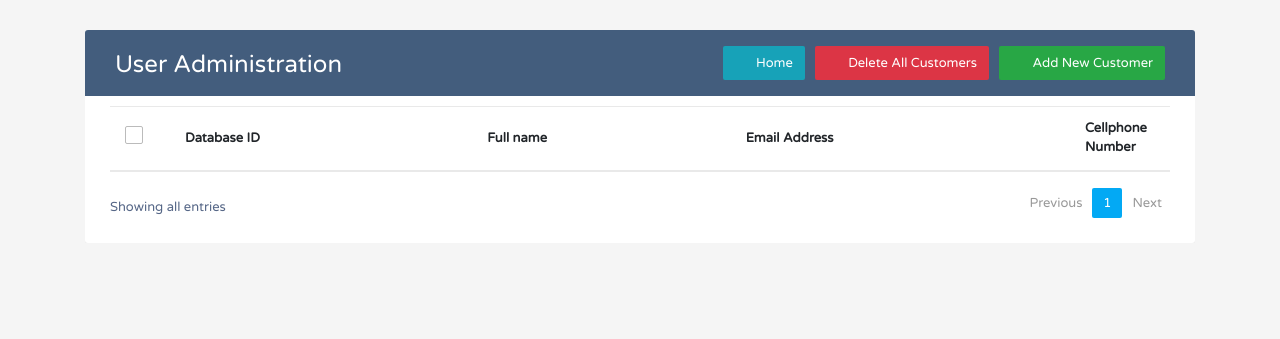
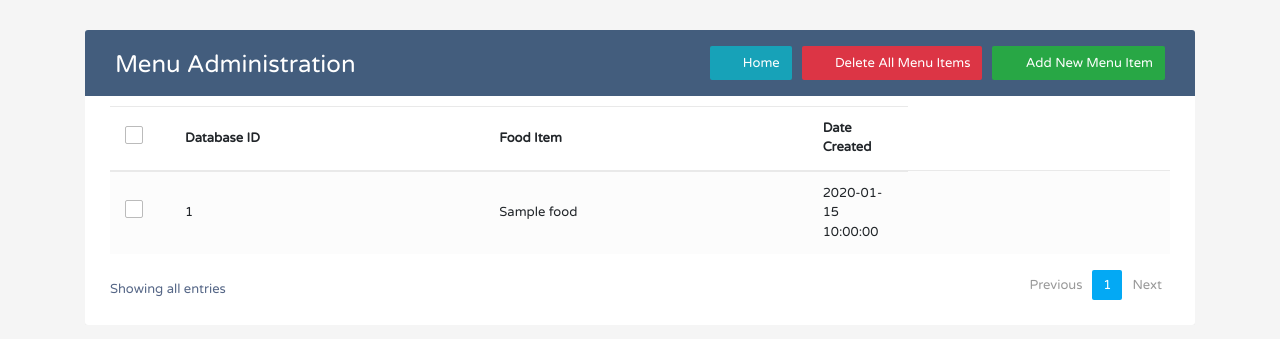
Before and after one commit to JoshuaSmeda/chippies-eats-SPA, a Flask app: page /director/menu_administration in a window 1280 px wide. Shown: the top 339 px of the page. Run offline with Flask 2, Linux system fonts and the light colour scheme; tables that the repository leaves empty hold one stand-in row (values such as "Sample post"); lists and menus that the app fills with data are empty; some libraries are stand-ins or nearby versions.

Commit message:
Fixing up menu administration

```diff
--- a/app.py
+++ b/app.py
@@ -3,6 +3,7 @@ import uuid
 from flask import Flask, request, abort, jsonify, render_template
 from flask_cors import CORS
 from models import setup_db, Food, Order, User, db_drop_and_create_all
+from datetime import datetime
 
 from sqlalchemy.exc import SQLAlchemyError, IntegrityError
 
@@ -79,6 +80,46 @@ def create_app(test_config=None):
         return render_template("pending_orders.html", order_rows=orders, food_orders=count_orders);
 
 
+    @app.route("/add_menu_item", methods=['POST'])
+    def add_menu_item():
+        date_now = datetime.now()
+        date_time = date_now.strftime("%d/%m/%Y")
+        obj = Food(request.form['title'], date_time)
+        try:
+            Food.insert(obj)
+        except SQLAlchemyError as exc:
+            print(exc)
+            return jsonify({"error": "Error occurred when attempting to add menu item"})
+        else:
+            return jsonify({"name": "Menu item successfully added - Reloading"})
+
+
+    @app.route("/delete_all_menu_items", methods=['POST'])
+    def delete_all_menu_items():
+        try:
+            obj = Food.query.all()
+            for item in obj:
+                Food.delete(item)
+        except SQLAlchemyError as exc:
+            print(exc)
+            return jsonify({"error": "Unable to delete all items"})
+        else:
+            return jsonify({"name": "All items successfully deleted - Reloading in 5 seconds"})
+
+
+    @app.route('/delete_menu_item', methods=['POST'])
+    def delete_menu_item():
+        record_id = request.form['itemid']
+        try:
+            obj = Food.query.filter(Food.id == record_id)
+            for item in obj:
+                Food.delete(item)
+        except:
+            return jsonify({"error": "Unable to delete record"})
+        else:
+            return jsonify({"name": "Successfully deleted record"})
+
+
     @app.route("/add_user", methods=['POST'])
     def add_user():
         full_name = request.form['full_name']
@@ -86,10 +127,10 @@ def create_app(test_config=None):
         phone_number = request.form['phone_number']
         obj = User(full_name, email_address, phone_number)
         try:
-            add_users = User.insert(obj)
+            User.insert(obj)
         except SQLAlchemyError as exc:
             print(exc)
-            return jsonify({"error": "Error occured when attempting to add user"})
+            return jsonify({"error": "Error occurred when attempting to add user"})
         else:
             return jsonify({"name": "User successfully added - Reloading"})
 
@@ -106,6 +147,7 @@ def create_app(test_config=None):
         else:
             return jsonify({"name": "Successfully deleted record"})
 
+
     @app.route('/delete_all_users', methods=['POST'])
     def delete_all_users():
         try:
@@ -116,15 +158,24 @@ def create_app(test_config=None):
             print(exc)
             return jsonify({"error": "Unable to delete all users"})
         else:
-            return jsonify({"name": "All users successfully deleted - Reloading in 10 seconds"})
+            return jsonify({"name": "All users successfully deleted - Reloading in 5 seconds"})
 
+    @app.route('/remove_pending_orders')
+    def remove_pending_orders():
+        try:
+            obj = Order.query.all()
+            for order in obj:
+                Order.delete(order)
+        except SQLAlchemyError as exc:
+            print(exc)
+        return '', 200
 
     @app.errorhandler(500)
     def server_error(error):
         return jsonify({
             "success": False,
             "error": 500,
-            "message": "Server Error. Ensure PSQL is up and running"
+            "message": "Server Error. Check server logs!"
         }), 500
 
     return app
--- a/models.py
+++ b/models.py
@@ -1,7 +1,6 @@
 import os
 from sqlalchemy import Column, String, Integer, create_engine
 from flask_sqlalchemy import SQLAlchemy
-from datetime import date
 
 db = SQLAlchemy()
 
@@ -96,8 +95,8 @@ class Food(db.Model):
     created_date = Column(db.DateTime)
 
     def __init__(self, title, created_date):
-        self_title = title
-        self.created_date = date.today()
+        self.title = title
+        self.created_date = created_date
 
     def details(self):
         return {
--- a/templates/menu_administration.html
+++ b/templates/menu_administration.html
@@ -260,20 +260,17 @@ $(document).ready(function(){
 		}
 	});
 
-	// Adds a single user
+	// Adds a single menu item
     $("#submit-btn").on("click", function(event) {
-        var full_name = $('input[name="add_full_name"]').val();
-		var email_address = $('input[name="add_email_address"]').val();
-		var phone_number = $('input[name="add_phone_number"]').val();
+        var title = $('input[name="add_title"]').val();
 
 		$.ajax({
 			data : {
-				full_name: full_name,
-				email_address: email_address,
-				phone_number: phone_number
+				title: title,
+
 			},
 			type: 'POST',
-			url: '/add_user'
+			url: '/add_menu_item'
 		})
 		.done(function(data) {
 			if (data.error) {
@@ -293,16 +290,16 @@ $(document).ready(function(){
 		event.preventDefault();
     })
 
-    // Deletes a single customer
+    // Deletes a single item
 	$(document).on('click', ".delete", function() {
-		var userid = $(this).attr("data-id");
-		console.log(userid)
+		var itemid = $(this).attr("data-id");
+		console.log(itemid)
 		$.ajax ({
 			data : {
-				userid: userid,
+				itemid: itemid,
 			},
 			type: 'POST',
-			url: '/delete_user'
+			url: '/delete_menu_item'
 		})
 		.done(function(data) {
 		if (data.error) {
@@ -320,11 +317,11 @@ $(document).ready(function(){
 		event.preventDefault();
 	});
 
-	// Deletes all users!
-	$("#delete-all-users-btn").on("click", function(event) {
+	// Deletes all items!
+	$("#delete-all-items-btn").on("click", function(event) {
 		$.ajax({
 			type: 'POST',
-			url: '/delete_all_users'
+			url: '/delete_all_menu_items'
 		})
 		.done(function(data) {
 		if (data.error) {
@@ -357,11 +354,11 @@ $(document).ready(function(){
 			<div class="table-title">
 				<div class="row">
 					<div class="col-sm-6">
-						<h2>User Administration</b></h2>
+						<h2>Menu Administration</b></h2>
 					</div>
 					<div class="col-sm-6">
-						<a href="#addEmployeeModal" class="btn btn-success" data-toggle="modal"><i class="material-icons">&#xE147;</i> <span>Add New Customer</span></a>
-						<a href="#deleteAllCustomersModal" class="btn btn-danger" data-toggle="modal"><i class="material-icons">&#xE15C;</i> <span>Delete All Customers</span></a>
+						<a href="#addEmployeeModal" class="btn btn-success" data-toggle="modal"><i class="material-icons">&#xE147;</i> <span>Add New Menu Item</span></a>
+						<a href="#deleteAllItemsModal" class="btn btn-danger" data-toggle="modal"><i class="material-icons">&#xE15C;</i> <span>Delete All Menu Items</span></a>
 						<a href="../" class="btn btn-info"><i class="material-icons">&#xE88a;</i> <span>Home</span></a>
 					</div>
 				</div>
@@ -376,13 +373,12 @@ $(document).ready(function(){
 							</span>
 						</th>
 						<th>Database ID</th>
-						<th>Full name</th>
-                        <th>Email Address</th>
-                        <th>Cellphone Number</th>
+						<th>Food Item</th>
+						<th>Date Created</th>
 					</tr>
 				</thead>
 				<tbody>
-                    {% for j in user_data %}
+                    {% for j in food_data %}
                     <tr>
 						<td>
 							<span class="custom-checkbox">
@@ -391,12 +387,11 @@ $(document).ready(function(){
 							</span>
 						</td>
 						<td>{{j.id}}</td>
-						<td>{{j.full_name}}</td>
-                        <td>{{j.email_address}}</td>
-                        <td>{{j.cellphone_number}}</td>
-						<td>
+						<td>{{j.title}}</td>
+						<td>{{j.created_date}}</td>
+						<td align='right'>
 							<a href="#editEmployeeModal" class="edit" data-id={{j.id}} data-toggle="modal"><i class="material-icons view_data" data-toggle="tooltip" title="Edit">&#xE254;</i></a>
-							<a href="#deleteCustomerModal" class="delete" data-id={{j.id}} data-toggle="modal"><i class="material-icons" data-toggle="tooltip" title="Delete">&#xE872;</i></a>
+							<a href="#deleteItemModal" class="delete" data-id={{j.id}} data-toggle="modal"><i class="material-icons" data-toggle="tooltip" title="Delete">&#xE872;</i></a>
 						</td>
 					</tr>
                     {% endfor %}
@@ -420,23 +415,15 @@ $(document).ready(function(){
 <div id="addEmployeeModal" class="modal fade">
 	<div class="modal-dialog">
 		<div class="modal-content">
-			<form name="login_form"></form>>
+			<form name="login_form"></form>
 				<div class="modal-header">
-					<h4 class="modal-title">Add Customer</h4>
+					<h4 class="modal-title">Add Menu Item</h4>
 					<button type="button" class="close" data-dismiss="modal" aria-hidden="true">&times;</button>
 				</div>
 				<div class="modal-body">
 					<div class="form-group">
-						<label>Full Name</label>
-						<input type="text" class="form-control" name="add_full_name" required>
-					</div>
-					<div class="form-group">
-						<label>Email Address</label>
-						<input type="email" class="form-control" name="add_email_address" required>
-					</div>
-					<div class="form-group">
-						<label>Phone Number</label>
-						<input type="tel" class="form-control" name="add_phone_number" required>
+						<label>Food Item Name</label>
+						<input type="text" class="form-control" name="add_title" required>
 					</div>
 				</div>
             </form>
@@ -480,22 +467,22 @@ $(document).ready(function(){
 	</div>
 </div>
 
-<!-- Delete Modal HTML - All Users -->
-<div id="deleteAllCustomersModal" class="modal fade">
+<!-- Delete Modal HTML - All Items -->
+<div id="deleteAllItemsModal" class="modal fade">
 	<div class="modal-dialog">
 		<div class="modal-content">
 			<form>
 				<div class="modal-header">
-					<h4 class="modal-title">Delete All Customers</h4>
+					<h4 class="modal-title">Delete All Menu Items</h4>
 					<button type="button" class="close" data-dismiss="modal" aria-hidden="true">&times;</button>
 				</div>
 				<div class="modal-body">
-					<p>Are you sure you want to delete all these customers?</p>
+					<p>Are you sure you want to delete all these items?</p>
 					<p class="text-warning"><small>This action cannot be undone.</small></p>
 				</div>
 				<div class="modal-footer">
 					<input type="button" class="btn btn-default" data-dismiss="modal" value="Cancel">
-					<input type="submit" id="delete-all-users-btn" class="btn btn-danger" value="Delete">
+					<input type="submit" id="delete-all-items-btn" class="btn btn-danger" value="Delete">
 				</div>
 			</form>
 		</div>
@@ -503,21 +490,21 @@ $(document).ready(function(){
 </div>
 
 <!-- Delete Modal HTML -->
-<div id="deleteCustomerModal" class="modal fade">
+<div id="deleteItemModal" class="modal fade">
 	<div class="modal-dialog">
 		<div class="modal-content">
 			<form>
 				<div class="modal-header">
-					<h4 class="modal-title">Delete Customer</h4>
+					<h4 class="modal-title">Delete Menu Item</h4>
 					<button type="button" class="close" data-dismiss="modal" aria-hidden="true">&times;</button>
 				</div>
 				<div class="modal-body">
-					<p>Are you sure you want to delete this customer?</p>
+					<p>Are you sure you want to delete this item?</p>
 					<p class="text-warning"><small>This action cannot be undone.</small></p>
 				</div>
 				<div class="modal-footer">
 					<input type="button" class="btn btn-default" data-dismiss="modal" value="Cancel">
-					<input type="submit" id="delete-customer-btn" class="btn btn-danger" value="Delete">
+					<input type="submit" id="delete-item-btn" class="btn btn-danger" value="Delete">
 				</div>
 			</form>
 		</div>
--- a/templates/user_administration.html
+++ b/templates/user_administration.html
@@ -394,7 +394,7 @@ $(document).ready(function(){
 						<td>{{j.full_name}}</td>
                         <td>{{j.email_address}}</td>
                         <td>{{j.cellphone_number}}</td>
-						<td>
+						<td align='right'>
 							<a href="#editEmployeeModal" class="edit" data-id={{j.id}} data-toggle="modal"><i class="material-icons view_data" data-toggle="tooltip" title="Edit">&#xE254;</i></a>
 							<a href="#deleteCustomerModal" class="delete" data-id={{j.id}} data-toggle="modal"><i class="material-icons" data-toggle="tooltip" title="Delete">&#xE872;</i></a>
 						</td>
@@ -420,7 +420,7 @@ $(document).ready(function(){
 <div id="addEmployeeModal" class="modal fade">
 	<div class="modal-dialog">
 		<div class="modal-content">
-			<form name="login_form"></form>>
+			<form name="login_form"></form>
 				<div class="modal-header">
 					<h4 class="modal-title">Add Customer</h4>
 					<button type="button" class="close" data-dismiss="modal" aria-hidden="true">&times;</button>
```
Also changed, not shown: README.md.
